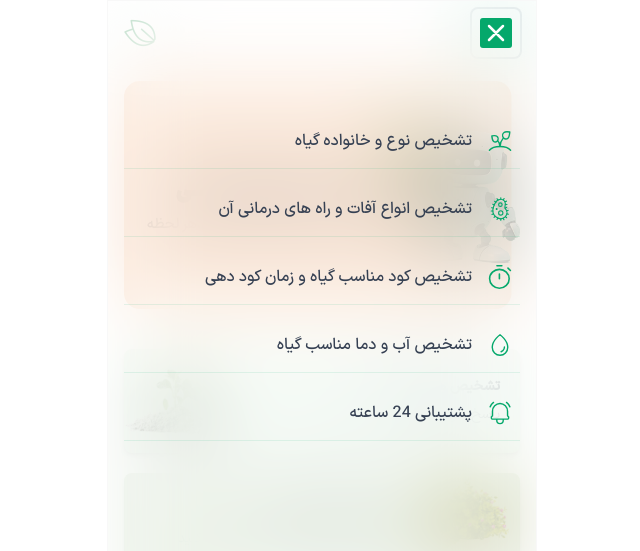
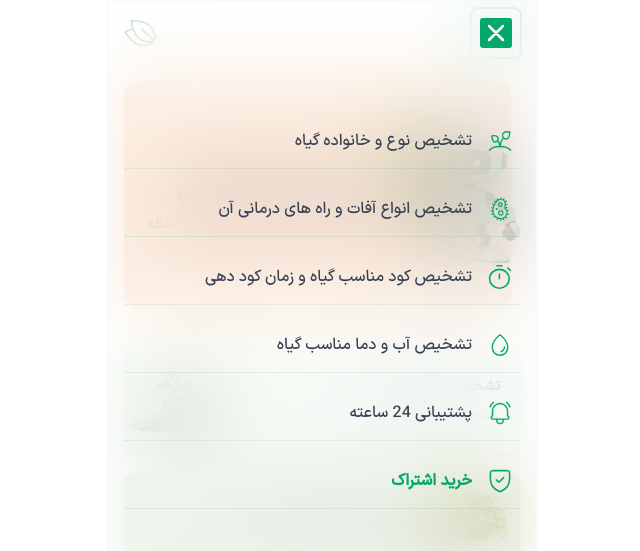
Before and after one commit to alirezzasarkar/smart-greenhouse-assistant, a React (Vite) app: page / in a window 1280 px wide. Both pictures are taken after a click on the button 814 px from the left and 33 px from the top of the page. Shown: the top 551 px of the page, without its empty margins (318-958 px from the left). Built offline with nearby package versions, Linux system fonts and the light colour scheme.

Commit message:
update MainLayout

```diff
--- a/src/layouts/MainLayout.jsx
+++ b/src/layouts/MainLayout.jsx
@@ -30,6 +30,11 @@ const MainLayout = () => {
       to: "/support",
       label: "پشتیبانی 24 ساعته",
       iconSrc: "/public/assets/icons/menu-icon/6.svg",
+    },
+    {
+      to: "/buy-subscription",
+      label: "خرید اشتراک",
+      iconSrc: "/public/assets/icons/profile-icon/subscription.svg",
     },
   ];
 
@@ -89,15 +94,27 @@ const MainLayout = () => {
             />
           </button>
           <ul className="mt-30 space-y-4 px-4">
-            {tabs.map(({ to, label, iconSrc }) => (
+            {tabs.map(({ to, label, iconSrc }, idx) => (
               <li
                 key={to}
-                className="relative mb-7 hover:bg-gray-100 flex rounded-md items-center"
+                className={`relative mb-7 hover:bg-gray-100 flex rounded-md items-center ${
+                  idx === tabs.length - 1 ? "text-color font-bold" : ""
+                }`}
               >
-                <img src={iconSrc} alt={label} className="w-6 h-6 mr-2" />
+                <img
+                  src={iconSrc}
+                  alt={label}
+                  className={`w-6 h-6 mr-2 ${
+                    idx === tabs.length - 1 ? "filter-green" : ""
+                  }`}
+                />
                 <Link
                   to={to}
-                  className="block py-2 px-4 text-gray-700  flex-1"
+                  className={`block py-2 px-4 flex-1 ${
+                    idx === tabs.length - 1
+                      ? "text-color font-bold"
+                      : "text-gray-700"
+                  }`}
                   onClick={() => setIsMenuOpen(false)}
                 >
                   {label}
```
